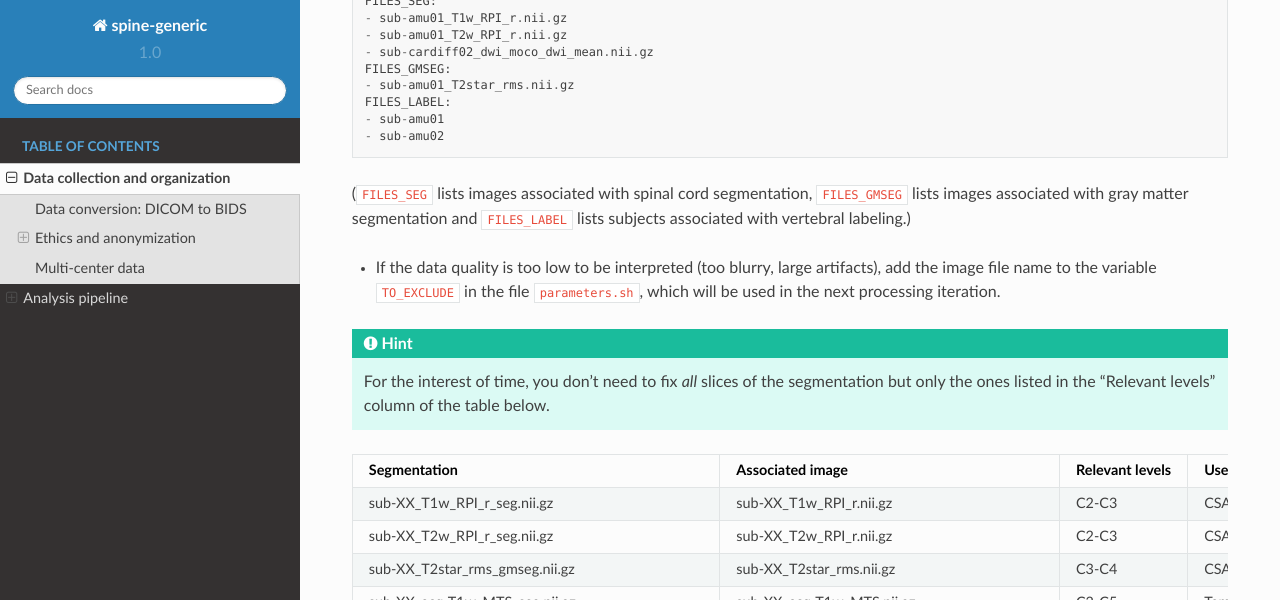
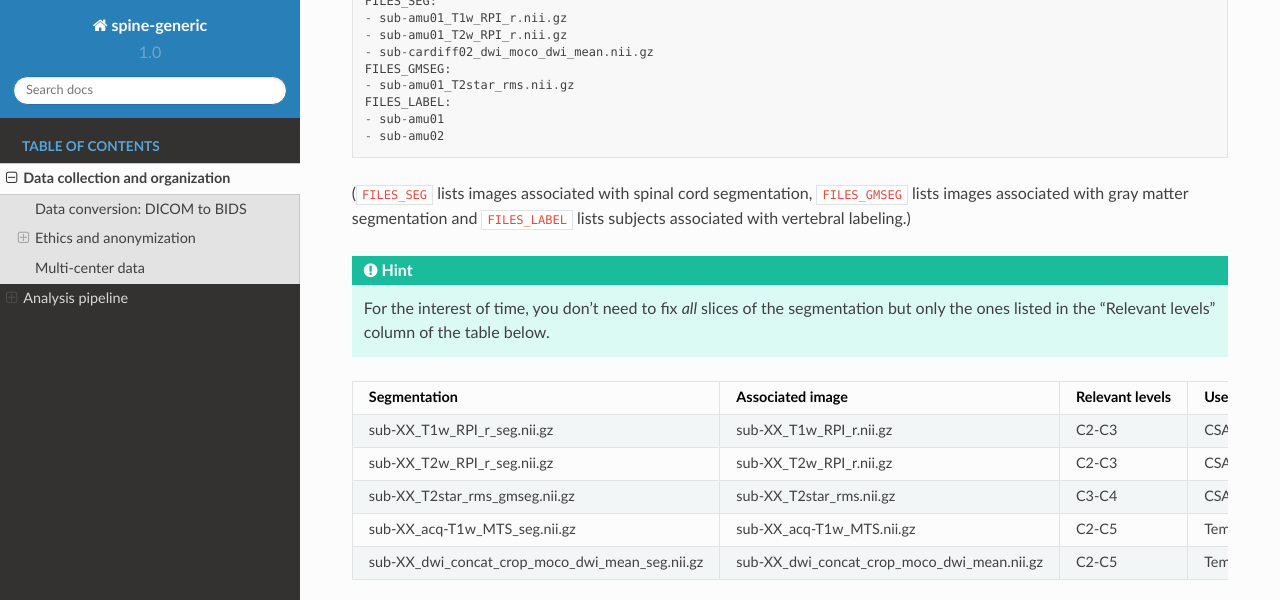
Before and after one commit to spine-generic/spine-generic, a Sphinx documentation site: the page built from docs/documentation.rst, in a window 1280 px wide and 900 px high, scrolled down 6320 px, cut to the strip 0-600 px from the top of the window. Built offline with Sphinx 7.4.7 and the Read the Docs theme 2.0.0, drawn with Linux system fonts in a browser that asks for light colours.

Commit message:
delete instruction regarding to parameters.sh file

```diff
--- a/docs/documentation.rst
+++ b/docs/documentation.rst
@@ -350,10 +350,6 @@ below. Also see the video tutorial after the procedure.
 (``FILES_SEG`` lists images associated with spinal cord segmentation, ``FILES_GMSEG`` lists images associated with gray
 matter segmentation and ``FILES_LABEL`` lists subjects associated with vertebral labeling.)
 
-- If the data quality is too low to be interpreted (too blurry, large artifacts),
-  add the image file name to the variable ``TO_EXCLUDE`` in the file ``parameters.sh``,
-  which will be used in the next processing iteration.
-
 .. Hint::
    For the interest of time, you don't need to fix *all* slices of the segmentation
    but only the ones listed in the "Relevant levels" column of the table below.
```
